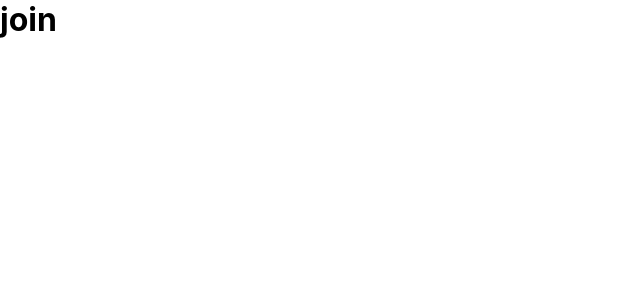
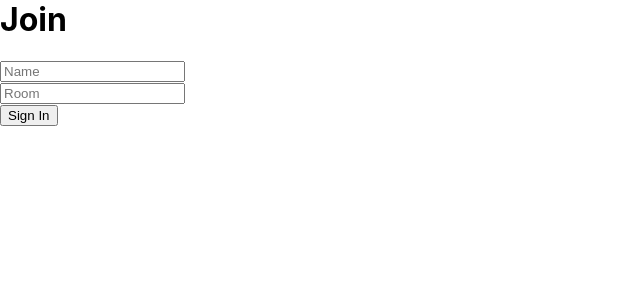
Before and after one commit to jyotijoey/messaging-apps-socket.io, a React (Create React App) app in the folder client/: page / in a window 1280 px wide. Shown: the top 300 px of the page, without its empty margins (0-640 px from the left). Built offline with nearby package versions, Linux system fonts and the light colour scheme.

Commit message:
join.js created

```diff
--- a/client/src/components/Join.js
+++ b/client/src/components/Join.js
@@ -1,9 +1,21 @@
-import React from 'react'
+import React, { useState } from 'react';
+import {Link} from "react-router-dom"
 
 function Join() {
+    const [name, setName] = useState("");
+    const [room, setRoom] = useState("");
+
+
     return (
-        <div>
-            <h1>join</h1>
+        <div className="joinOuterContainer">
+        <div className="joinOuterContainer">
+            <h1 className="heading">Join</h1>
+            <div> <input className="joinInput" type="text" placeholder="Name" onChange={(event)=> setName(event.target.value)} /> </div>
+            <div> <input className="joinInput mt-20" type="text" placeholder="Room" onChange={(event)=> setRoom(event.target.value)} /> </div>
+            <Link onClick={event=>(!name||!room)?event.preventDefault():null} to={`/chat?name=${name}&room=${room}`}>
+                <button className="button mt-20" type="submit">Sign In</button>
+            </Link>
+        </div>
         </div>
     )
 }
```
Also changed, not shown: client/src/components/Chat.css (added).
